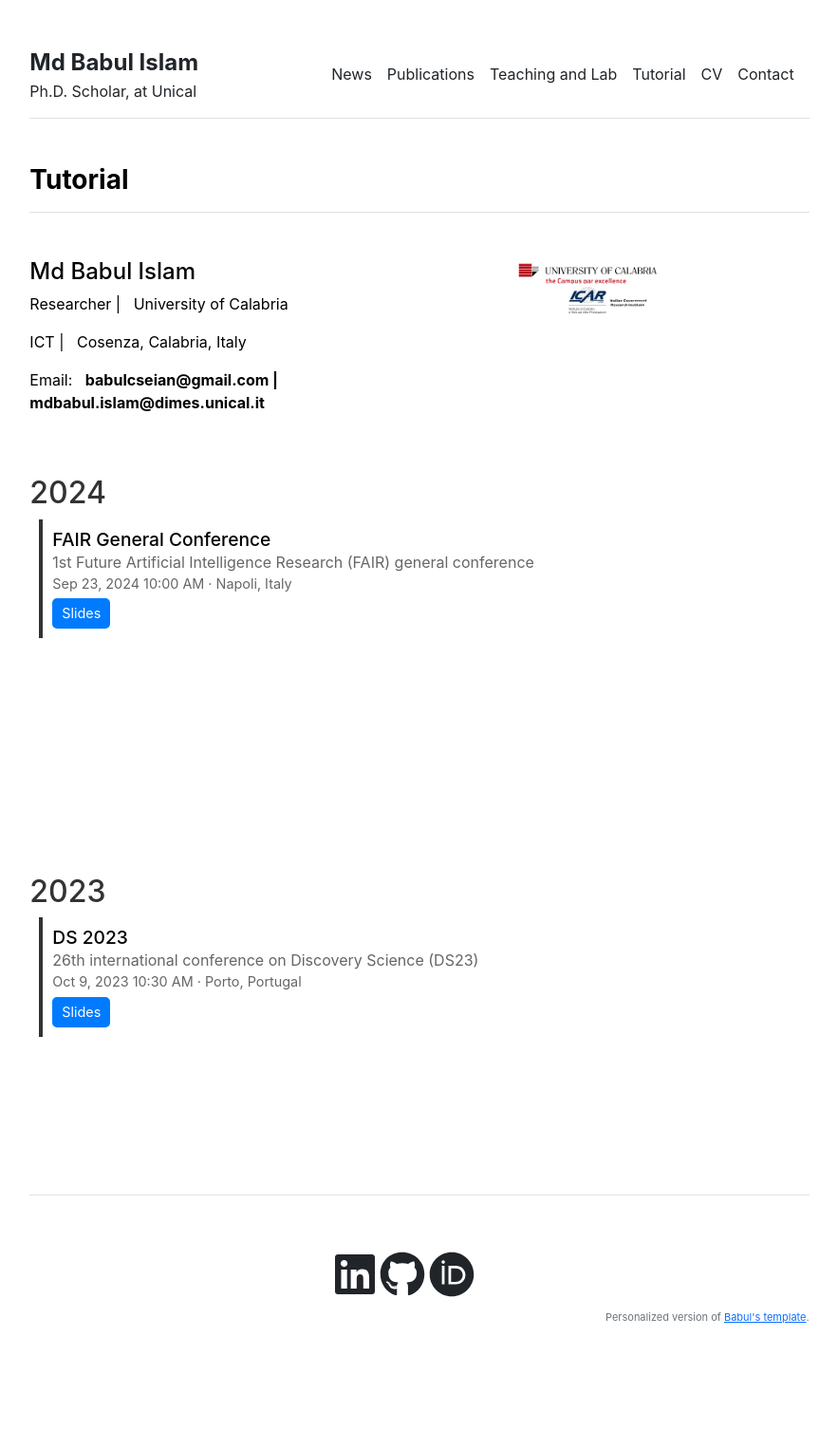
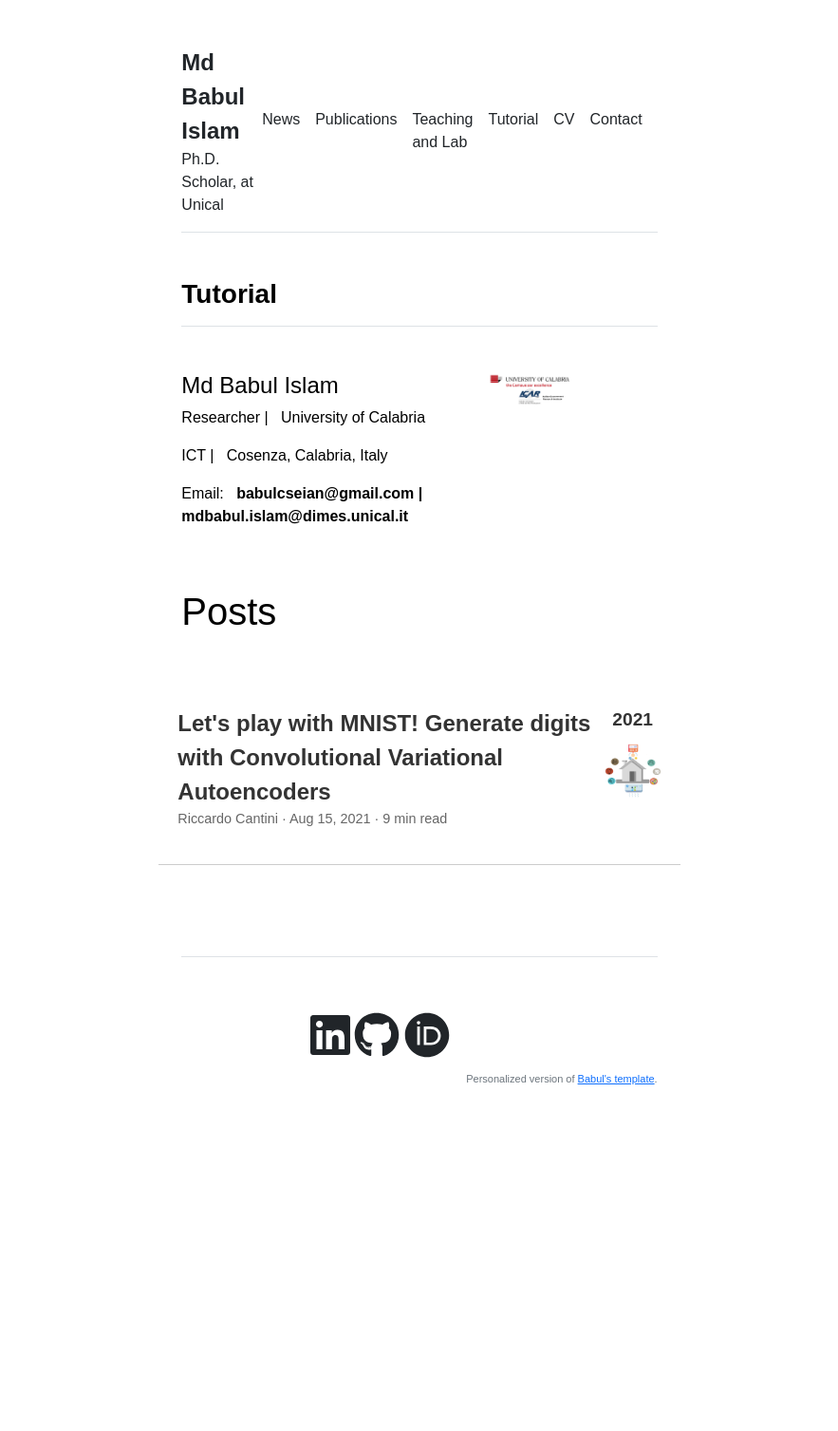
Before and after one commit to babulcseian/babulcseian.github.io, a Jekyll site: the page built from Tutorial.md, in a window 1280 px wide. Shown: the whole page at 95% size, without its empty margins (198-1081 px from the left). Built offline with Jekyll 4.4.1, drawn with Linux system fonts in a browser that asks for light colours; a style sheet for code colours, icons or effects is not loaded; after the commit the page ends 1257 px from its top, so only the background shows below that.

Commit message:
Update Tutorial.html

```diff
--- a/_includes/Tutorial.html
+++ b/_includes/Tutorial.html
@@ -17,24 +17,92 @@
 
 
 
-<div style="margin-bottom: 200px;">
-        <h2 style="color: #333;">2024</h2>
-        <div style="padding: 10px; border-left: 4px solid #333; margin-left: 10px;">
-            <h3 style="margin: 0; font-size: 1.2em;">FAIR General Conference</h3>
-            <p style="margin: 0; color: #666;">1st Future Artificial Intelligence Research (FAIR) general conference</p>
-            <p style="margin: 0; color: #666; font-size: 0.9em;">Sep 23, 2024 10:00 AM · Napoli, Italy</p>
-            <button style="margin-top: 5px; padding: 5px 10px; font-size: 0.9em; background-color: #007bff; color: white; border: none; border-radius: 5px;">Slides</button>
+    <title>Posts</title>
+    <style>
+        body {
+            font-family: Arial, sans-serif;
+            max-width: 800px;
+            margin: auto;
+        }
+        .post {
+            border-bottom: 1px solid #ccc;
+            padding: 20px;
+            display: flex;
+            justify-content: space-between;
+            align-items: flex-start;
+        }
+        .post-content {
+            max-width: 600px;
+        }
+        .post-title {
+            font-size: 1.5em;
+            font-weight: bold;
+            cursor: pointer;
+            color: #333;
+            text-decoration: none;
+        }
+        .post-title:hover {
+            text-decoration: underline;
+        }
+        .post-meta {
+            color: #666;
+            font-size: 0.9em;
+        }
+        .post-year {
+            font-size: 1.2em;
+            color: #333;
+            font-weight: bold;
+            text-align: center;
+        }
+        .post-details {
+            display: none;
+            margin-top: 10px;
+            color: #333;
+        }
+        .post-sidebar {
+            display: flex;
+            flex-direction: column;
+            align-items: center;
+        }
+        .post-image {
+            max-width: 60px;
+            margin-top: 10px;
+        }
+    </style>
+    <script>
+        function togglePostDetails(id) {
+            const details = document.getElementById(id);
+            if (details.style.display === "none" || details.style.display === "") {
+                details.style.display = "block";
+            } else {
+                details.style.display = "none";
+            }
+        }
+    </script>
+</head>
+<body>
+
+    <h1>Posts</h1>
+
+    <div class="post">
+        <div class="post-content">
+            <a href="javascript:void(0)" class="post-title" onclick="togglePostDetails('post1')">
+                Let's play with MNIST! Generate digits with Convolutional Variational Autoencoders
+            </a>
+            <p class="post-meta">Riccardo Cantini · Aug 15, 2021 · 9 min read</p>
+            <div id="post1" class="post-details">
+                <p>This post shows how to build an unsupervised deep learning model for digit generation by leveraging a convolutional variational autoencoder trained on the MNIST dataset of handwritten digits using Keras+Tensorflow.</p>
+            </div>
+        </div>
+        <div class="post-sidebar">
+            <div class="post-year">2021</div>
+            <img src="https://github.com/babulcseian/babulcseian.github.io/blob/main/PhD%20Dataset/Omnia%20Dataset.png" alt="MNIST Example" class="post-image">
         </div>
     </div>
-    <div style="margin-bottom: 70px;">
-        <h2 style="color: #333;">2023</h2>
-        <div style="padding: 10px; border-left: 4px solid #333; margin-left: 10px;">
-            <h3 style="margin: 0; font-size: 1.2em;">DS 2023</h3>
-            <p style="margin: 0; color: #666;">26th international conference on Discovery Science (DS23)</p>
-            <p style="margin: 0; color: #666; font-size: 0.9em;">Oct 9, 2023 10:30 AM · Porto, Portugal</p>
-            <button style="margin-top: 5px; padding: 5px 10px; font-size: 0.9em; background-color: #007bff; color: white; border: none; border-radius: 5px;">Slides</button>
-        </div>
-    </div>
+
+
+
+
 
     </div>
   </div>
```
